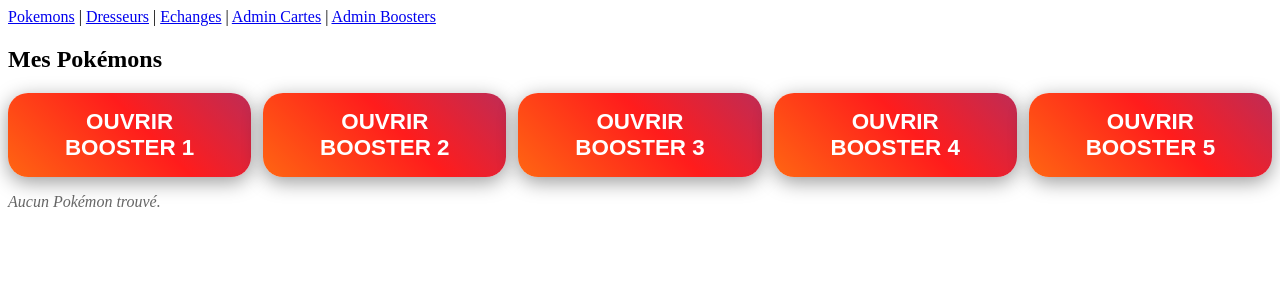
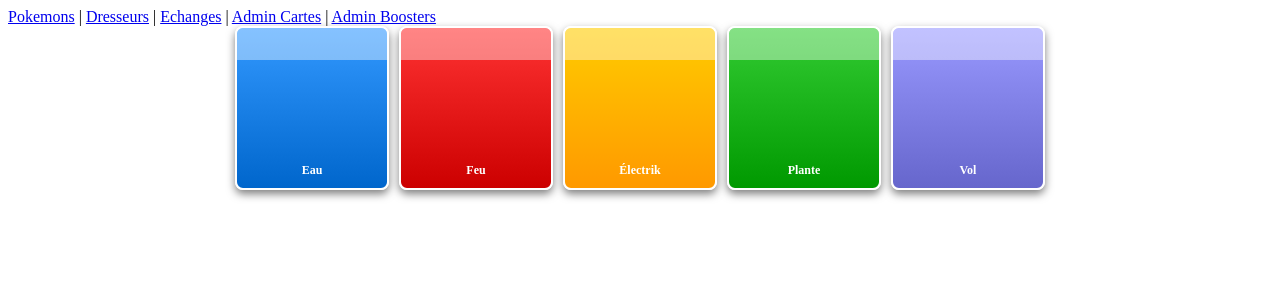
Before and after one commit to alikozmanov/app-pokemon-front, an Angular app: page /pokemons in a window 1280 px wide. Shown: the top 300 px of the page. Built offline with nearby package versions, Linux system fonts and the light colour scheme.

Commit message:
Afficher les Pokémon par type lors de l’ouverture des boosters

```diff
--- a/src/app/components/admin-booster/admin-booster.component.css
+++ b/src/app/components/admin-booster/admin-booster.component.css
@@ -0,0 +1,126 @@
+/* Conteneur boosters */
+.boosters-container {
+  display: flex;
+  gap: 10px;
+  margin-bottom: 20px;
+  justify-content: center;
+}
+
+/* Booster style TCG */
+.booster-btn {
+  position: relative;
+  width: 60px;
+  height: 150px;
+  border-radius: 8px;
+  border: 2px solid #fff;
+  cursor: pointer;
+  overflow: hidden;
+  box-shadow: 0 4px 8px rgba(0,0,0,0.5);
+  transition: transform 0.2s;
+  font-size: 12px;
+  font-weight: bold;
+  color: #fff;
+  text-align: center;
+  display: flex;
+  flex-direction: column;
+  justify-content: flex-end;
+  padding-bottom: 10px;
+}
+
+.booster-btn:hover {
+  transform: translateY(-5px);
+  box-shadow: 0 8px 20px rgba(0,0,0,0.6);
+}
+
+/* Couleurs par type */
+.booster-btn.eau { background: linear-gradient(to bottom, #3399ff, #0066cc); }
+.booster-btn.feu { background: linear-gradient(to bottom, #ff3333, #cc0000); }
+.booster-btn.electrik { background: linear-gradient(to bottom, #ffcc00, #ff9900); }
+.booster-btn.plante { background: linear-gradient(to bottom, #33cc33, #009900); }
+.booster-btn.vol { background: linear-gradient(to bottom, #9999ff, #6666cc); }
+
+/* Bande décorative style TCG */
+.booster-btn::before {
+  content: '';
+  position: absolute;
+  top: 0;
+  width: 100%;
+  height: 20%;
+  background: rgba(255,255,255,0.4);
+}
+
+/* Lumière TCG */
+.booster-light {
+  position: absolute;
+  top: 0;
+  left: 0;
+  width: 60px;
+  height: 150px;
+  border-radius: 8px;
+  background: radial-gradient(circle, rgba(255,255,255,0.8) 0%, rgba(255,255,255,0) 70%);
+  opacity: 0;
+  pointer-events: none;
+  transition: opacity 0.3s ease-in-out;
+}
+
+/* Pokémon cards container */
+.card-container {
+  display: flex;
+  flex-wrap: wrap;
+  gap: 10px;
+  justify-content: center;
+  margin-top: 20px;
+}
+
+/* Pokémon card style TCG */
+.pokemon-card {
+  width: 100px;
+  height: 140px;
+  border-radius: 8px;
+  overflow: hidden;
+  box-shadow: 0 4px 10px rgba(0,0,0,0.4);
+  background: #fff;
+  text-align: center;
+  position: relative;
+  transform: scale(0);
+  animation: popCard 0.4s forwards;
+}
+
+@keyframes popCard {
+  0% { transform: scale(0); opacity: 0; }
+  60% { transform: scale(1.2); opacity: 1; }
+  100% { transform: scale(1); }
+}
+
+.pokemon-image img {
+  width: 70px;
+  height: 70px;
+  margin-top: 5px;
+}
+
+.pokemon-info h3 {
+  margin: 2px 0;
+  font-size: 14px;
+}
+
+.pokemon-info p {
+  margin: 1px 0;
+  font-size: 11px;
+}
+
+.rarete { font-weight: bold; color: #ff9900; }
+
+.delete-btn {
+  position: absolute;
+  bottom: 5px;
+  left: 50%;
+  transform: translateX(-50%);
+  background: #ff5555;
+  border: none;
+  color: white;
+  padding: 2px 5px;
+  font-size: 10px;
+  border-radius: 4px;
+  cursor: pointer;
+}
+.delete-btn:hover { background: #cc0000; }
--- a/src/app/components/admin-booster/admin-booster.component.ts
+++ b/src/app/components/admin-booster/admin-booster.component.ts
@@ -1,4 +1,4 @@
-import { Component, OnInit } from '@angular/core';
+import { Component, OnInit, ViewChild, ElementRef } from '@angular/core';
 import { BoosterService } from '../../services/booster.service';
 import { Pokemon } from '../../models/pokemon.model';
 
@@ -9,29 +9,42 @@ import { Pokemon } from '../../models/pokemon.model';
   standalone: false
 })
 export class AdminBoosterComponent implements OnInit {
+  pokemons: Pokemon[] = [];
+  dresseurId = 1;
 
-  pokemons: Pokemon[] = [];
-  dresseurId = 1; // ID du dresseur connecté
+  @ViewChild('lightEau') lightEau!: ElementRef;
+  @ViewChild('lightFeu') lightFeu!: ElementRef;
+  @ViewChild('lightElec') lightElec!: ElementRef;
+  @ViewChild('lightPlante') lightPlante!: ElementRef;
+  @ViewChild('lightVol') lightVol!: ElementRef;
 
   constructor(private boosterService: BoosterService) {}
 
-  ngOnInit(): void {
-    // Optionnel : charger les Pokémon déjà existants
-  }
+  ngOnInit(): void {}
 
-  ouvrirBooster(): void {
-    this.boosterService.ouvrir(this.dresseurId).subscribe({
-      next: (nouveauxPokemons: Pokemon[]) => {
-        // Ajouter les nouveaux Pokémon à la liste
-        this.pokemons.push(...nouveauxPokemons);
-      },
-      error: (err: any) => console.error('Erreur ouverture booster', err)
+  ouvrirBooster(type: string): void {
+    let light: ElementRef;
+    switch(type) {
+      case 'Eau': light = this.lightEau; break;
+      case 'Feu': light = this.lightFeu; break;
+      case 'Électrik': light = this.lightElec; break;
+      case 'Plante': light = this.lightPlante; break;
+      case 'Vol': light = this.lightVol; break;
+      default: return;
+    }
+
+    // Animation lumière
+    light.nativeElement.querySelector('.booster-light').style.opacity = '1';
+    setTimeout(() => light.nativeElement.querySelector('.booster-light').style.opacity = '0', 300);
+
+    // Appel service backend
+    this.boosterService.ouvrirParType(this.dresseurId, type).subscribe({
+      next: (nouveauxPokemons: Pokemon[]) => this.pokemons.push(...nouveauxPokemons),
+      error: (err) => console.error('Erreur ouverture booster', err)
     });
   }
 
   supprimer(id: number): void {
-    // Si tu veux supprimer un Pokémon de l'affichage seulement
     this.pokemons = this.pokemons.filter(p => p.id !== id);
-    // ou appeler un service backend si nécessaire
   }
 }
--- a/src/app/components/pokemon-list/pokemon-list.component.css
+++ b/src/app/components/pokemon-list/pokemon-list.component.css
@@ -1,95 +1,127 @@
+/* Conteneur boosters */
+.boosters-container {
+  display: flex;
+  gap: 10px;
+  margin-bottom: 20px;
+  justify-content: center;
+}
+
+/* Booster */
+.booster-btn {
+  position: relative;
+  width: 150px;
+  height: 150px;
+  border-radius: 8px;
+  border: 2px solid #fff;
+  cursor: pointer;
+  overflow: hidden;
+  box-shadow: 0 4px 8px rgba(0,0,0,0.5);
+  transition: transform 0.2s;
+  font-size: 12px;
+  font-weight: bold;
+  color: #fff;
+  text-align: center;
+  display: flex;
+  flex-direction: column;
+  justify-content: flex-end;
+  padding-bottom: 10px;
+}
+
+/* Hover effet */
+.booster-btn:hover {
+  transform: translateY(-5px);
+  box-shadow: 0 8px 20px rgba(0,0,0,0.6);
+}
+
+/* Couleurs par type */
+.booster-btn.eau { background: linear-gradient(to bottom, #3399ff, #0066cc); }
+.booster-btn.feu { background: linear-gradient(to bottom, #ff3333, #cc0000); }
+.booster-btn.electrik { background: linear-gradient(to bottom, #ffcc00, #ff9900); }
+.booster-btn.plante { background: linear-gradient(to bottom, #33cc33, #009900); }
+.booster-btn.vol { background: linear-gradient(to bottom, #9999ff, #6666cc); }
+
+/* Bande décorative style TCG */
+.booster-btn::before {
+  content: '';
+  position: absolute;
+  top: 0;
+  width: 100%;
+  height: 20%;
+  background: rgba(255,255,255,0.4);
+}
+
+/* Lumière TCG */
+.booster-light {
+  position: absolute;
+  top: 0;
+  left: 0;
+  width: 150px;
+  height: 150px;
+  border-radius: 8px;
+  background: radial-gradient(circle, rgba(255,255,255,0.8) 0%, rgba(255,255,255,0) 70%);
+  opacity: 0;
+  pointer-events: none;
+  transition: opacity 0.3s ease-in-out;
+}
+
+/* Pokémon cards container */
 .card-container {
   display: flex;
   flex-wrap: wrap;
-  gap: 12px;
-  margin-top: 12px;
+  gap: 10px;
+  justify-content: center;
+  margin-top: 20px;
 }
 
+/* Pokémon card style TCG */
 .pokemon-card {
-  border: 2px solid #333;
-  border-radius: 12px;
-  width: 150px;
-  padding: 8px;
+  width: 100px;
+  height: 140px;
+  border-radius: 8px;
+  overflow: hidden;
+  box-shadow: 0 4px 10px rgba(0,0,0,0.4);
+  background: #fff;
   text-align: center;
-  background: linear-gradient(180deg, #fff, #f0f0f0);
-  box-shadow: 2px 2px 6px rgba(0,0,0,0.3);
   position: relative;
+  transform: scale(0);
+  animation: popCard 0.4s forwards;
+}
+
+@keyframes popCard {
+  0% { transform: scale(0); opacity: 0; }
+  60% { transform: scale(1.2); opacity: 1; }
+  100% { transform: scale(1); }
 }
 
 .pokemon-image img {
-  width: 100px;
-  height: 100px;
-  object-fit: cover;
+  width: 70px;
+  height: 70px;
+  margin-top: 5px;
 }
 
 .pokemon-info h3 {
-  margin: 4px 0;
+  margin: 2px 0;
+  font-size: 14px;
 }
 
-.rarete {
-  font-weight: bold;
-  color: #d9534f; /* rouge pour rareté */
+.pokemon-info p {
+  margin: 1px 0;
+  font-size: 11px;
 }
 
+.rarete { font-weight: bold; color: #ff9900; }
+
 .delete-btn {
-  margin-top: 6px;
-  padding: 4px 8px;
-  background-color: #d9534f;
+  position: absolute;
+  bottom: 5px;
+  left: 50%;
+  transform: translateX(-50%);
+  background: #ff5555;
+  border: none;
   color: white;
-  border: none;
-  border-radius: 6px;
+  padding: 2px 5px;
+  font-size: 10px;
+  border-radius: 4px;
   cursor: pointer;
 }
-
-.delete-btn:hover {
-  background-color: #c9302c;
-}
-
-/* --- Conteneur pour plusieurs boosters --- */
-.boosters-container {
-  display: flex;
-  gap: 12px;
-  flex-wrap: wrap;
-  margin-bottom: 16px;
-}
-
-/* --- Style booster Pokémon rectangulaire --- */
-.booster-btn {
-  flex: 1;           /* tous les boutons prennent la même largeur */
-  min-width: 150px;  /* largeur minimale */
-  padding: 16px 40px; /* long rectangle */
-  font-size: 1.4rem;
-  font-weight: bold;
-  color: #fff;
-  text-transform: uppercase;
-  border: none;
-  border-radius: 20px;
-  cursor: pointer;
-  background: linear-gradient(45deg, #ffcb05, #ff1c1c, #3b4cca, #ffcb05);
-  background-size: 400% 400%;
-  box-shadow: 0 5px 20px rgba(0,0,0,0.4);
-  transition: 0.5s;
-  overflow: hidden;
-}
-
-.booster-btn:hover {
-  animation: gradientMove 3s ease infinite;
-  transform: scale(1.05);
-}
-
-.booster-text {
-  position: relative;
-  z-index: 2;
-}
-
-@keyframes gradientMove {
-  0% { background-position: 0% 50%; }
-  50% { background-position: 100% 50%; }
-  100% { background-position: 0% 50%; }
-}
-
-.empty-msg {
-  margin-top: 12px;
-  font-style: italic;
-  color: #666;
-}
+.delete-btn:hover { background: #cc0000; }
--- a/src/app/components/pokemon-list/pokemon-list.component.html
+++ b/src/app/components/pokemon-list/pokemon-list.component.html
@@ -1,19 +1,31 @@
-<h2>Mes Pokémons</h2>
-
 <div class="boosters-container">
-  <button *ngFor="let i of [1,2,3,4,5]"
-          (click)="ouvrirBooster(i)"
-          class="booster-btn">
-    <span class="booster-text">Ouvrir Booster {{i}}</span>
-  </button>
-</div>
-
-<div *ngIf="pokemons.length === 0" class="empty-msg">
-  Aucun Pokémon trouvé.
+  <div class="booster-btn eau" (click)="ouvrirBooster('Eau')" #lightEau>
+    Eau
+    <div class="booster-light"></div>
+  </div>
+  <div class="booster-btn feu" (click)="ouvrirBooster('Feu')" #lightFeu>
+    Feu
+    <div class="booster-light"></div>
+  </div>
+  <div class="booster-btn electrik" (click)="ouvrirBooster('Électrik')" #lightElec>
+    Électrik
+    <div class="booster-light"></div>
+  </div>
+  <div class="booster-btn plante" (click)="ouvrirBooster('Plante')" #lightPlante>
+    Plante
+    <div class="booster-light"></div>
+  </div>
+  <div class="booster-btn vol" (click)="ouvrirBooster('Vol')" #lightVol>
+    Vol
+    <div class="booster-light"></div>
+  </div>
 </div>
 
 <div class="card-container">
   <div class="pokemon-card" *ngFor="let p of pokemons">
+    <div class="pokemon-image">
+      <img src="assets/default-pokemon.png" alt="{{ p.nom }}">
+    </div>
     <div class="pokemon-info">
       <h3>{{ p.nom }}</h3>
       <p>Type : {{ p.type }}</p>
--- a/src/app/components/pokemon-list/pokemon-list.component.ts
+++ b/src/app/components/pokemon-list/pokemon-list.component.ts
@@ -1,4 +1,4 @@
-import { Component, OnInit } from '@angular/core';
+import { Component, OnInit, ViewChild, ElementRef } from '@angular/core';
 import { BoosterService } from '../../services/booster.service';
 import { Pokemon } from '../../models/pokemon.model';
 
@@ -6,26 +6,41 @@ import { Pokemon } from '../../models/pokemon.model';
   selector: 'app-pokemon-list',
   templateUrl: './pokemon-list.component.html',
   styleUrls: ['./pokemon-list.component.css'],
-  standalone: false,
+  standalone: false
 })
 export class PokemonListComponent implements OnInit {
   pokemons: Pokemon[] = [];
-  dresseurId = 1; // ID du dresseur connecté
+  dresseurId = 3;
+
+  @ViewChild('lightEau') lightEau!: ElementRef;
+  @ViewChild('lightFeu') lightFeu!: ElementRef;
+  @ViewChild('lightElec') lightElec!: ElementRef;
+  @ViewChild('lightPlante') lightPlante!: ElementRef;
+  @ViewChild('lightVol') lightVol!: ElementRef;
 
   constructor(private boosterService: BoosterService) {}
 
-  ngOnInit(): void {
-    this.pokemons = [];
-  }
+  ngOnInit(): void {}
 
-  // Chaque bouton ouvre un booster et remplace les cartes affichées
-  ouvrirBooster(boosterNumber: number): void {
-    console.log("Ouverture du booster", boosterNumber);
-    this.boosterService.ouvrir(this.dresseurId).subscribe({
-      next: (nouveauxPokemons: Pokemon[]) => {
-        this.pokemons = nouveauxPokemons;
-      },
-      error: (err: any) => console.error('Erreur ouverture booster', err)
+  ouvrirBooster(type: string): void {
+    let light: ElementRef;
+    switch(type) {
+      case 'Eau': light = this.lightEau; break;
+      case 'Feu': light = this.lightFeu; break;
+      case 'Électrik': light = this.lightElec; break;
+      case 'Plante': light = this.lightPlante; break;
+      case 'Vol': light = this.lightVol; break;
+      default: return;
+    }
+
+    // Lumière TCG
+    light.nativeElement.querySelector('.booster-light').style.opacity = '1';
+    setTimeout(() => light.nativeElement.querySelector('.booster-light').style.opacity = '0', 300);
+
+    // Ouvrir booster backend
+    this.boosterService.ouvrirParType(this.dresseurId, type).subscribe({
+      next: (nouveauxPokemons: Pokemon[]) => this.pokemons = nouveauxPokemons,
+      error: (err) => console.error('Erreur ouverture booster', err)
     });
   }
 
```
Also changed, not shown: src/app/components/admin-booster/admin-booster.component.html (+17 -1 lines), src/app/services/booster.service.ts (+8 -8 lines).
